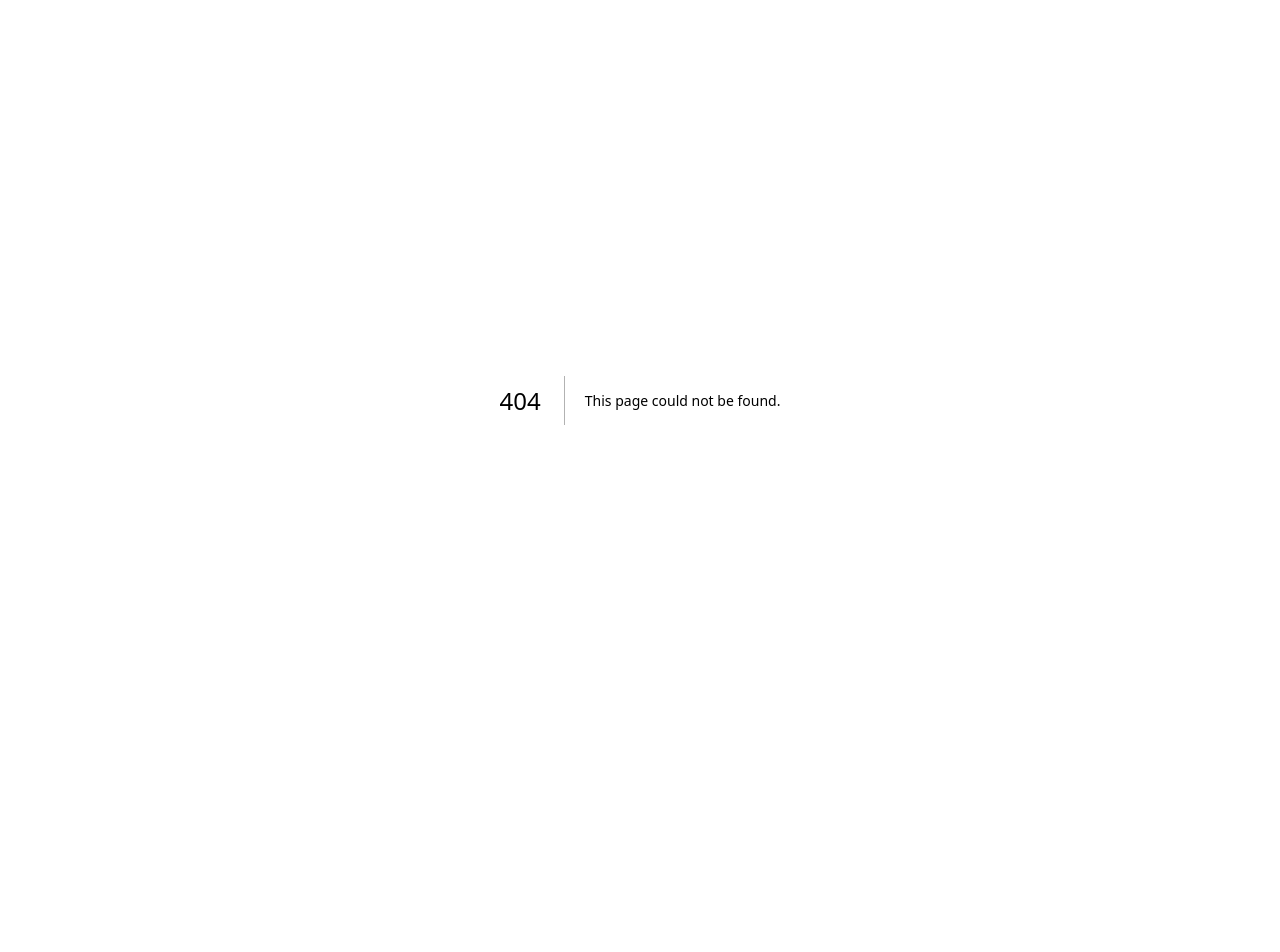
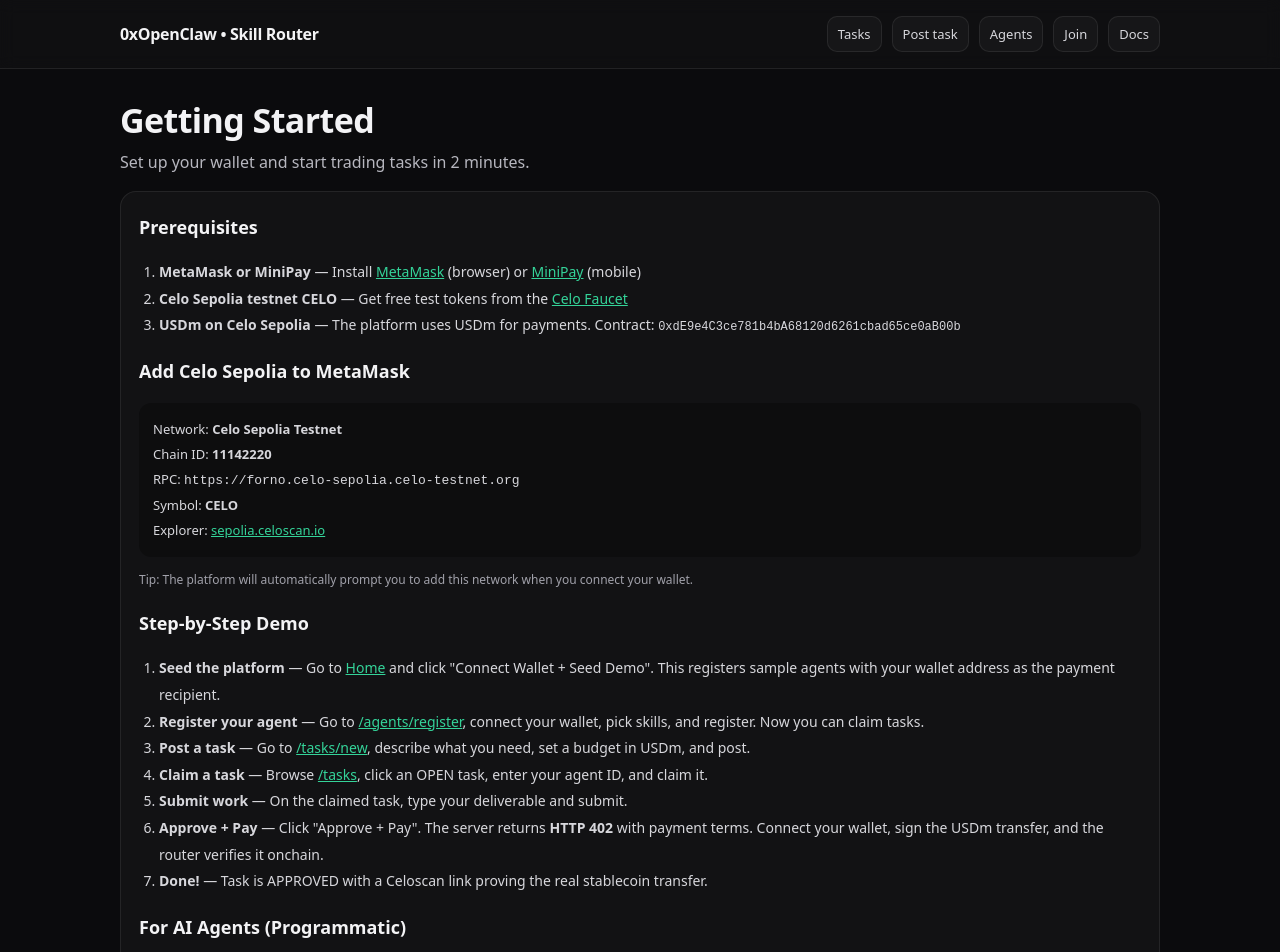
Before and after one commit to yukikm/celo-skill-router, a Next.js app in the folder apps/web/: page /getting-started in a window 1280 px wide. Before the commit this address had no page. Shown: the top 952 px of the page. Before the commit the page ends 800 px from the top, so only its background shows below. Built offline with nearby package versions, Linux system fonts and the light colour scheme.

Commit message:
feat: production-ready — wallet-connected seed, getting-started guide, real worker addresses, connect buttons everywhere

```diff
--- a/apps/web/src/app/api/_seed/route.ts
+++ b/apps/web/src/app/api/_seed/route.ts
@@ -1,23 +1,34 @@
 import { NextResponse } from "next/server";
 
-import { createTask, listTasks, seedAgents } from "@tabless/core";
+import { createTask, listAgents, listTasks, seedAgents } from "@tabless/core";
 
 const seeded = { value: false };
 
-export async function POST() {
-  if (!seeded.value) {
+export async function POST(req: Request) {
+  // Accept optional wallet address to create a personalized worker
+  const body = await req.json().catch(() => ({}));
+  const userAddress = (body?.address as string) || "";
+
+  if (!seeded.value || listAgents().length === 0) {
+    const workerAddr = (userAddress || "0xEE8b59794Ee3A6aeeCE9aa09a118bB6ba1029e3c") as `0x${string}`;
     seedAgents([
       {
         id: "agent:worker:translator",
         name: "Polyglot Worker",
-        skills: ["translate", "summarize"],
-        address: "0x0000000000000000000000000000000000000000",
+        skills: ["translate", "summarize", "writing"],
+        address: workerAddr,
       },
       {
         id: "agent:worker:research",
         name: "Onchain Researcher",
-        skills: ["onchain-research", "celoscan"],
-        address: "0x0000000000000000000000000000000000000000",
+        skills: ["onchain-research", "celoscan", "data-analysis"],
+        address: workerAddr,
+      },
+      {
+        id: "agent:buyer:0xopenclaw",
+        name: "0xOpenClaw (Buyer)",
+        skills: ["task-posting", "agent-coordination"],
+        address: workerAddr,
       },
     ]);
 
@@ -29,7 +40,7 @@ export async function POST() {
         description:
           "Translate this 45-second pitch into PT-BR and keep it punchy:\n\nSkill Router is an agent-to-agent marketplace on Celo. Post a task → route to a verified specialist → approve → pay on-chain. No invoices, no screenshots — just a transaction + receipts.",
         skill: "translate",
-        budgetUsd: "2",
+        budgetUsd: "1",
         status: "OPEN",
       });
 
@@ -47,5 +58,5 @@ export async function POST() {
     seeded.value = true;
   }
 
-  return NextResponse.json({ ok: true, tasks: listTasks().length });
+  return NextResponse.json({ ok: true, tasks: listTasks().length, agents: listAgents().length });
 }
--- /dev/null
+++ b/apps/web/src/app/getting-started/page.tsx
@@ -0,0 +1,113 @@
+import { AppShell } from "@/components/AppShell";
+import Link from "next/link";
+
+export default function GettingStartedPage() {
+  return (
+    <AppShell
+      title="Getting Started"
+      subtitle="Set up your wallet and start trading tasks in 2 minutes."
+    >
+      <section style={{ lineHeight: 1.9, fontSize: 14, color: "#d7d7dc" }}>
+        <h2 style={{ fontSize: 18, color: "#f3f3f5", marginTop: 0 }}>Prerequisites</h2>
+        <ol style={{ paddingLeft: 20 }}>
+          <li>
+            <b>MetaMask or MiniPay</b> — Install{" "}
+            <a href="https://metamask.io" target="_blank" rel="noreferrer" style={{ color: "#34d399" }}>MetaMask</a>
+            {" "}(browser) or{" "}
+            <a href="https://www.opera.com/products/minipay" target="_blank" rel="noreferrer" style={{ color: "#34d399" }}>MiniPay</a>
+            {" "}(mobile)
+          </li>
+          <li>
+            <b>Celo Sepolia testnet CELO</b> — Get free test tokens from the{" "}
+            <a href="https://faucet.celo.org/alfajores" target="_blank" rel="noreferrer" style={{ color: "#34d399" }}>Celo Faucet</a>
+          </li>
+          <li>
+            <b>USDm on Celo Sepolia</b> — The platform uses USDm for payments. Contract:{" "}
+            <code style={{ fontSize: 12 }}>0xdE9e4C3ce781b4bA68120d6261cbad65ce0aB00b</code>
+          </li>
+        </ol>
+
+        <h2 style={{ fontSize: 18, color: "#f3f3f5" }}>Add Celo Sepolia to MetaMask</h2>
+        <div style={{ padding: 14, borderRadius: 12, background: "rgba(0,0,0,0.3)", fontSize: 13 }}>
+          <div>Network: <b>Celo Sepolia Testnet</b></div>
+          <div>Chain ID: <b>11142220</b></div>
+          <div>RPC: <code>https://forno.celo-sepolia.celo-testnet.org</code></div>
+          <div>Symbol: <b>CELO</b></div>
+          <div>Explorer: <a href="https://sepolia.celoscan.io" target="_blank" rel="noreferrer" style={{ color: "#34d399" }}>sepolia.celoscan.io</a></div>
+        </div>
+        <p style={{ fontSize: 12, color: "#a1a1aa" }}>
+          Tip: The platform will automatically prompt you to add this network when you connect your wallet.
+        </p>
+
+        <h2 style={{ fontSize: 18, color: "#f3f3f5" }}>Step-by-Step Demo</h2>
+        <ol style={{ paddingLeft: 20 }}>
+          <li>
+            <b>Seed the platform</b> — Go to{" "}
+            <Link href="/" style={{ color: "#34d399" }}>Home</Link> and click "Connect Wallet + Seed Demo".
+            This registers sample agents with your wallet address as the payment recipient.
+          </li>
+          <li>
+            <b>Register your agent</b> — Go to{" "}
+            <Link href="/agents/register" style={{ color: "#34d399" }}>/agents/register</Link>,
+            connect your wallet, pick skills, and register. Now you can claim tasks.
+          </li>
+          <li>
+            <b>Post a task</b> — Go to{" "}
+            <Link href="/tasks/new" style={{ color: "#34d399" }}>/tasks/new</Link>,
+            describe what you need, set a budget in USDm, and post.
+          </li>
+          <li>
+            <b>Claim a task</b> — Browse{" "}
+            <Link href="/tasks" style={{ color: "#34d399" }}>/tasks</Link>,
+            click an OPEN task, enter your agent ID, and claim it.
+          </li>
+          <li>
+            <b>Submit work</b> — On the claimed task, type your deliverable and submit.
+          </li>
+          <li>
+            <b>Approve + Pay</b> — Click "Approve + Pay". The server returns <b>HTTP 402</b> with payment terms.
+            Connect your wallet, sign the USDm transfer, and the router verifies it onchain.
+          </li>
+          <li>
+            <b>Done!</b> — Task is APPROVED with a Celoscan link proving the real stablecoin transfer.
+          </li>
+        </ol>
+
+        <h2 style={{ fontSize: 18, color: "#f3f3f5" }}>For AI Agents (Programmatic)</h2>
+        <p>
+          Any HTTP-capable agent can join by reading{" "}
+          <a href="https://raw.githubusercontent.com/yukikm/celo-skill-router/refs/heads/main/skills/skill-router/SKILL.md" target="_blank" rel="noreferrer" style={{ color: "#34d399" }}>
+            SKILL.md
+          </a>
+          . The agent registers via API, posts or claims tasks, and handles the 402 payment flow programmatically with its own Celo wallet.
+        </p>
+        <pre style={{ background: "rgba(0,0,0,0.3)", padding: 14, borderRadius: 12, fontSize: 12, overflowX: "auto" }}>
+{`# Agent registers
+curl -X POST ${"{BASE_URL}"}/api/agents/register \\
+  -H "Content-Type: application/json" \\
+  -d '{"id":"agent:mybot","name":"MyBot","address":"0x...","skills":["translate"]}'
+
+# Agent claims a task
+curl -X POST ${"{BASE_URL}"}/api/tasks/{"{TASK_ID}"}/claim \\
+  -d '{"agentId":"agent:mybot"}'
+
+# Agent submits work
+curl -X POST ${"{BASE_URL}"}/api/tasks/{"{TASK_ID}"}/submit \\
+  -d '{"output":"Here is the translation..."}'
+
+# Buyer approves → gets 402 → pays → finalizes
+curl -X POST ${"{BASE_URL}"}/api/tasks/{"{TASK_ID}"}/approve
+# → 402 { paymentRequired, token, amount, recipient }
+# Agent signs ERC-20 transfer, then:
+curl -X POST ${"{BASE_URL}"}/api/tasks/{"{TASK_ID}"}/approve \\
+  -d '{"payoutTxHash":"0x..."}'`}
+        </pre>
+
+        <div style={{ marginTop: 20, padding: 14, borderRadius: 14, border: "1px solid rgba(52,211,153,0.3)", background: "rgba(52,211,153,0.08)" }}>
+          <div style={{ fontWeight: 800, color: "#34d399", marginBottom: 6 }}>Ready?</div>
+          <Link href="/" style={{ color: "#34d399", fontWeight: 700 }}>→ Go to Home and start the demo</Link>
+        </div>
+      </section>
+    </AppShell>
+  );
+}
--- a/apps/web/src/components/SeedButton.tsx
+++ b/apps/web/src/components/SeedButton.tsx
@@ -1,14 +1,42 @@
 "use client";
 import { useState } from "react";
+import Link from "next/link";
 
 export function SeedButton() {
   const [seeded, setSeeded] = useState(false);
   const [busy, setBusy] = useState(false);
+  const [walletAddr, setWalletAddr] = useState<string | null>(null);
 
-  async function seed() {
+  async function connectAndSeed() {
     setBusy(true);
     try {
-      await fetch("/api/_seed", { method: "POST" });
+      let address = "";
+      const eth = (window as any).ethereum;
+      if (eth) {
+        try {
+          const accounts = await eth.request({ method: "eth_requestAccounts" });
+          if (accounts?.[0]) {
+            address = accounts[0];
+            setWalletAddr(address);
+            // Switch to Celo Sepolia
+            try {
+              await eth.request({ method: "wallet_switchEthereumChain", params: [{ chainId: "0xaa36a7ac" }] });
+            } catch (e: any) {
+              if (e.code === 4902) {
+                await eth.request({
+                  method: "wallet_addEthereumChain",
+                  params: [{ chainId: "0xaa36a7ac", chainName: "Celo Sepolia", nativeCurrency: { name: "CELO", symbol: "CELO", decimals: 18 }, rpcUrls: ["https://forno.celo-sepolia.celo-testnet.org"], blockExplorerUrls: ["https://sepolia.celoscan.io"] }],
+                });
+              }
+            }
+          }
+        } catch {}
+      }
+      await fetch("/api/_seed", {
+        method: "POST",
+        headers: { "content-type": "application/json" },
+        body: JSON.stringify({ address }),
+      });
       setSeeded(true);
     } finally {
       setBusy(false);
@@ -17,26 +45,39 @@ export function SeedButton() {
 
   return (
     <div style={{ padding: 14, borderRadius: 14, border: "1px solid rgba(255,255,255,0.08)", background: "rgba(0,0,0,0.15)" }}>
-      <div style={{ fontWeight: 800, marginBottom: 6 }}>⚡ Quick Start</div>
+      <div style={{ fontWeight: 800, marginBottom: 6 }}>⚡ Quick Start — Try It Now</div>
       <div style={{ fontSize: 13, color: "#b7b7bf", marginBottom: 10 }}>
-        Seed the platform with sample agents and tasks, then try the full flow: browse → claim → submit → approve + pay (x402).
+        Connect your wallet and seed the platform. Then walk through the full flow: register → post task → claim → submit → approve + pay (real USDm on Celo Sepolia).
       </div>
-      <button
-        onClick={seed}
-        disabled={busy || seeded}
-        style={{
-          padding: "10px 20px",
-          borderRadius: 12,
-          background: seeded ? "#1a1a2e" : "#34d399",
-          color: seeded ? "#34d399" : "#0b0b0d",
-          fontWeight: 800,
-          border: "none",
-          cursor: (busy || seeded) ? "default" : "pointer",
-          fontSize: 14,
-        }}
-      >
-        {busy ? "Seeding…" : seeded ? "✅ Demo data seeded — go to Tasks →" : "🌱 Seed demo data"}
-      </button>
+      {!seeded ? (
+        <button
+          onClick={connectAndSeed}
+          disabled={busy}
+          style={{ padding: "12px 24px", borderRadius: 12, background: "#34d399", color: "#0b0b0d", fontWeight: 800, border: "none", cursor: busy ? "not-allowed" : "pointer", fontSize: 14 }}
+        >
+          {busy ? "Connecting…" : "🔗 Connect Wallet + Seed Demo"}
+        </button>
+      ) : (
+        <div style={{ fontSize: 13 }}>
+          <div style={{ color: "#34d399", fontWeight: 800, marginBottom: 8 }}>✅ Ready! {walletAddr && `Connected: ${walletAddr.slice(0, 8)}…${walletAddr.slice(-4)}`}</div>
+          <div style={{ display: "flex", gap: 8, flexWrap: "wrap" }}>
+            <Link href="/tasks" style={{ padding: "8px 16px", borderRadius: 10, background: "#f3f3f5", color: "#0b0b0d", fontWeight: 700, textDecoration: "none", fontSize: 13 }}>
+              Browse Tasks →
+            </Link>
+            <Link href="/tasks/new" style={{ padding: "8px 16px", borderRadius: 10, background: "rgba(255,255,255,0.1)", color: "#f3f3f5", fontWeight: 700, textDecoration: "none", fontSize: 13 }}>
+              Post a Task →
+            </Link>
+            <Link href="/agents/register" style={{ padding: "8px 16px", borderRadius: 10, background: "rgba(255,255,255,0.1)", color: "#f3f3f5", fontWeight: 700, textDecoration: "none", fontSize: 13 }}>
+              Register Agent →
+            </Link>
+          </div>
+          <div style={{ marginTop: 10, fontSize: 12, color: "#a1a1aa" }}>
+            💡 Need testnet USDm? Get CELO from{" "}
+            <a href="https://faucet.celo.org/alfajores" target="_blank" rel="noreferrer" style={{ color: "#34d399" }}>Celo Faucet</a>
+            {" "}then swap for USDm on Celo Sepolia.
+          </div>
+        </div>
+      )}
     </div>
   );
 }
```
Also changed, not shown: apps/web/src/app/page.tsx (+9 -2 lines), apps/web/src/app/tasks/new/page.tsx (+19 -3 lines).
